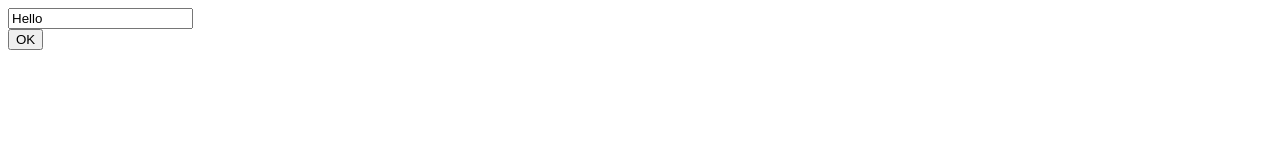
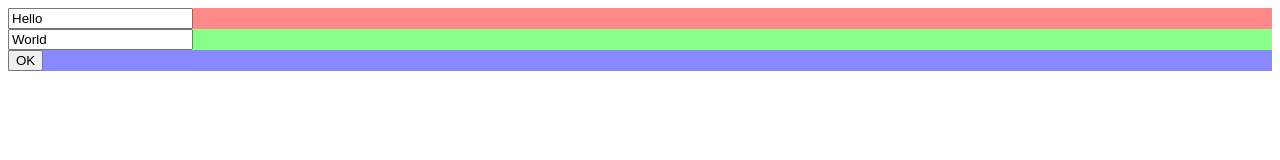
Before and after one commit to Tail-BackShape/LADFAM, a plain HTML site: page index.html in a window 1280 px wide. Drawn offline with Linux system fonts and the light colour scheme.

Commit message:
add style.css & fix index.html
Add and test Grid CSS functionality.

```diff
--- a/index.html
+++ b/index.html
@@ -2,16 +2,24 @@
 <html>
 
 <head>
-    <title>JavaScript Sample</title>
+    <title>calc</title>
+    <link href="style.css" rel="stylesheet" type="text/css">
     <script src="test.js"></script>
 </head>
 
 <body>
-    <form name="FF" action="#">
-        <input type="text" name="BOX1" value="Hello">
+    <form name="f1" action="#">
+        <div id="f1BOX1">
+            <input type="text" name="BOX1" value="Hello">
+        </div>
+        <div id="f1BOX2">
+            <input type="text" name="BOX2" value="World">
+        </div>
     </form>
 
-    <input type="button" value="OK" onclick="ohayou(document.FF.BOX1.value)">
+    <div id="OKbutton">
+        <input type="button" value="OK" onclick="ohayou(document.f1.BOX1.value)">
+    </div>
 
 </body>
 
--- /dev/null
+++ b/style.css
@@ -0,0 +1,23 @@
+#container {
+    display: grid; /* グリッドレイアウト */
+    grid-template-rows: 100px 100px 100px;
+    grid-template-columns: 100px 1fr;
+}
+
+#f1BOX1 {
+    grid-row: 1/2;
+    grid-column: 1/2;
+    background: #f88;
+}
+
+#f1BOX2 {
+    grid-row: 2/3;
+    grid-column: 1 / 2;
+    background: #8f8;
+}
+
+#OKbutton {
+    grid-row: 3 / 4;
+    grid-column: 1 / 2;
+    background: #88f;
+}
```
